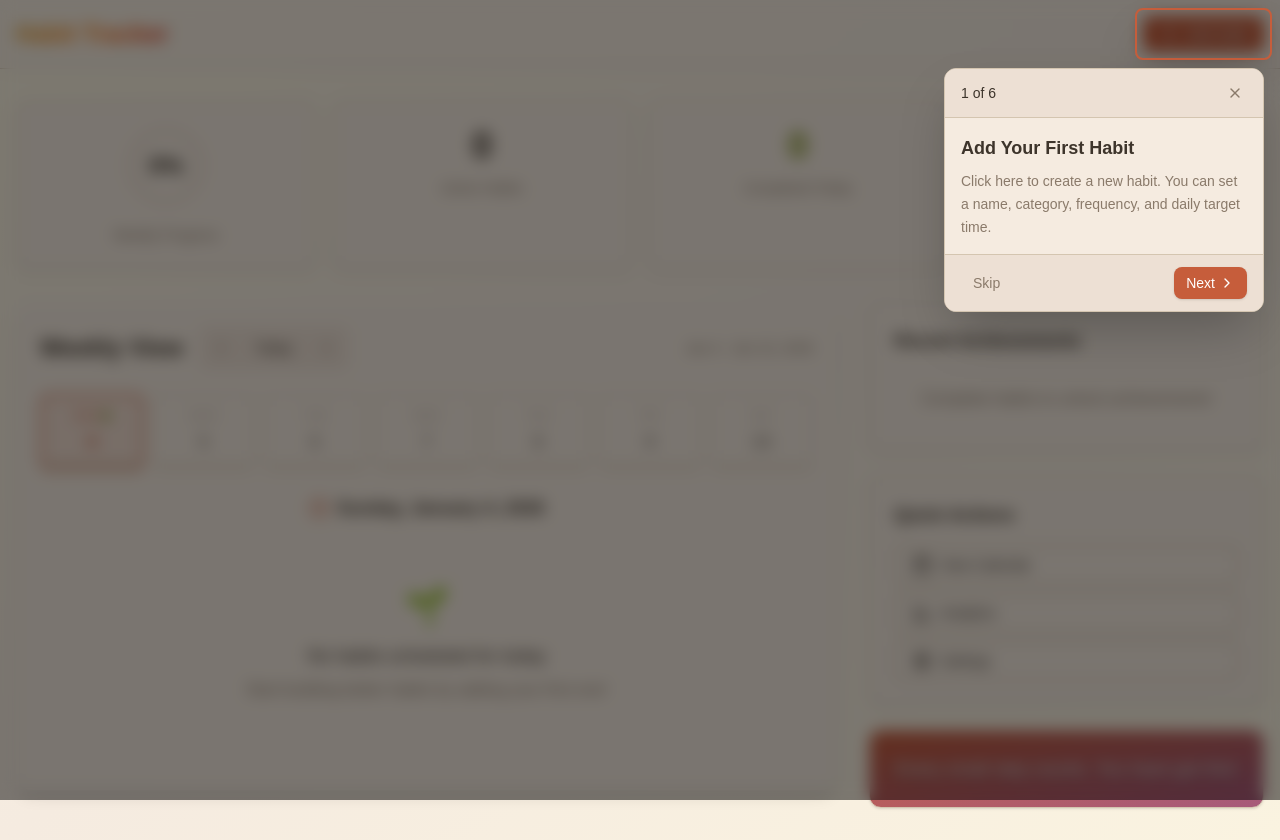
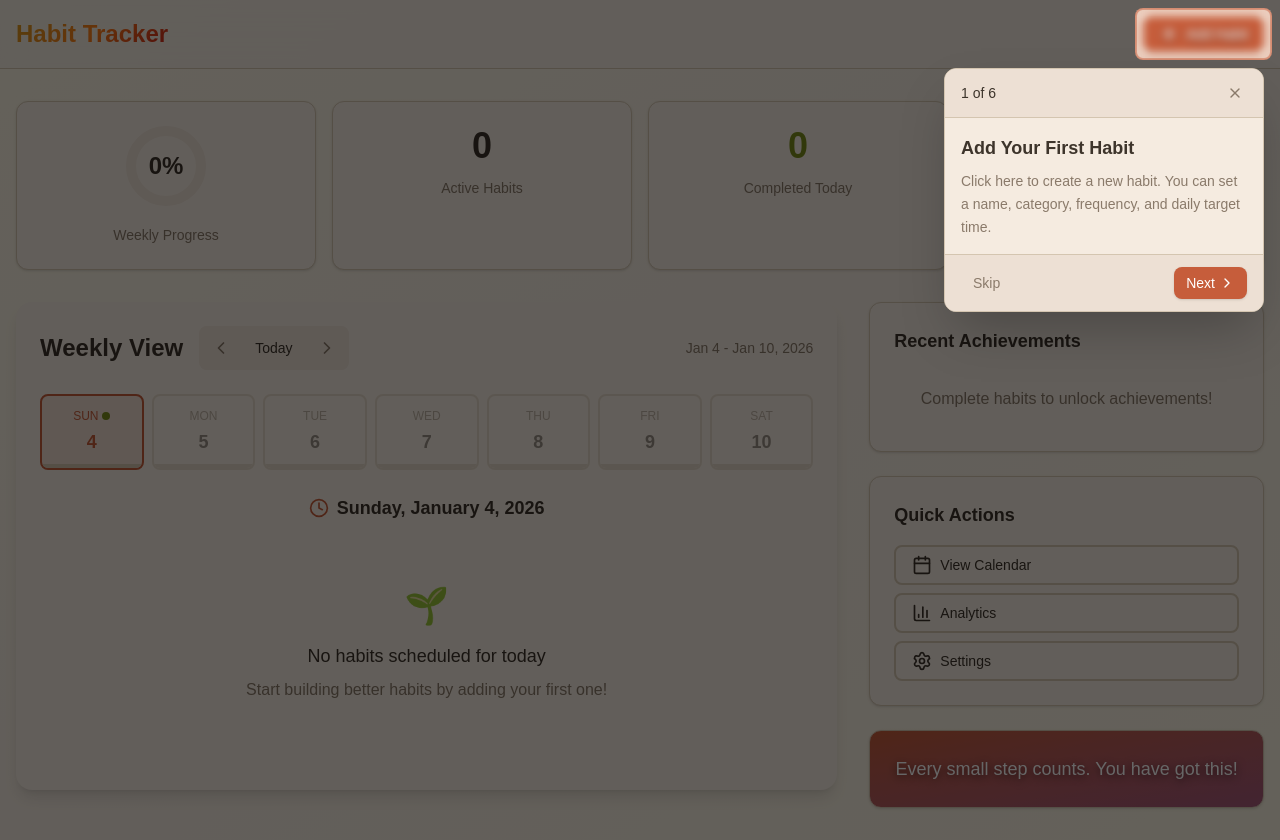
Before and after one commit to leftgrass/Habit-Tracker, a Next.js app: page / in a window 1280 px wide. Built offline with nearby package versions, Linux system fonts and the light colour scheme.

Commit message:
Fix tour overlay - only dim non-highlighted areas

```diff
--- a/components/tour/Tour.tsx
+++ b/components/tour/Tour.tsx
@@ -1,11 +1,10 @@
 'use client';
 
-import React, { useEffect, useState, useRef } from 'react';
-import { motion, AnimatePresence } from 'framer-motion';
+import React, { useEffect, useState } from 'react';
+import { motion } from 'framer-motion';
 import { X, ChevronRight, ChevronLeft, Play } from 'lucide-react';
 import { useHabitStore } from '@/store/useHabitStore';
 import { Button } from '@/components/ui/Button';
-import { cn } from '@/lib/utils';
 
 export const TOUR_STEPS = [
   {
@@ -147,52 +146,40 @@ export function Tour() {
   if (!isVisible || !tourStep) return null;
 
   return (
-    <AnimatePresence>
-      <div className="fixed inset-0 z-[100]">
-        {/* Overlay */}
-        <motion.div
-          initial={{ opacity: 0 }}
-          animate={{ opacity: 1 }}
-          exit={{ opacity: 0 }}
-          className="absolute inset-0 bg-black/50 backdrop-blur-sm"
-          onClick={handleSkip}
-        />
-
-        {/* Highlight effect */}
+    <>
       {targetRect && (
-          <motion.div
-            initial={{ opacity: 0, scale: 0.9 }}
-            animate={{ opacity: 1, scale: 1 }}
-            exit={{ opacity: 0, scale: 0.9 }}
-            className="absolute border-2 border-[var(--primary)] rounded-lg shadow-2xl"
+        <div
+          className="absolute z-[100]"
           style={{
             top: targetRect.top - 8,
             left: targetRect.left - 8,
             width: targetRect.width + 16,
             height: targetRect.height + 16,
           }}
+        >
+          <div className="absolute inset-0 border-2 border-[var(--primary)] rounded-lg" />
+          <div
+            className="absolute inset-0 rounded-lg shadow-[0_0_0_9999px_rgba(0,0,0,0.6)]"
+            style={{ backdropFilter: 'blur(4px)' }}
           />
+        </div>
       )}
 
-        {/* Tooltip */}
       <motion.div
         initial={{ opacity: 0, y: 10 }}
         animate={{ opacity: 1, y: 0 }}
-          exit={{ opacity: 0, y: 10 }}
-          className="absolute bg-[var(--card-bg)] rounded-xl shadow-2xl border border-[var(--card-border)] overflow-hidden"
+        className="absolute z-[101] bg-[var(--card-bg)] rounded-xl shadow-2xl border border-[var(--card-border)] overflow-hidden"
         style={{
           top: tooltipPosition.top,
           left: tooltipPosition.left,
           width: 320,
         }}
+        onClick={(e) => e.stopPropagation()}
       >
-          {/* Header */}
         <div className="flex items-center justify-between px-4 py-3 border-b border-[var(--card-border)] bg-[var(--secondary)]">
-            <div className="flex items-center space-x-2">
           <span className="text-sm font-medium text-[var(--foreground)]">
             {tourCurrentStep + 1} of {TOUR_STEPS.length}
           </span>
-            </div>
           <button
             onClick={handleSkip}
             className="p-1 rounded hover:bg-[var(--card-border)] transition-colors"
@@ -201,7 +188,6 @@ export function Tour() {
           </button>
         </div>
 
-          {/* Content */}
         <div className="p-4">
           <h3 className="text-lg font-semibold text-[var(--foreground)] mb-2">
             {tourStep.title}
@@ -211,7 +197,6 @@ export function Tour() {
           </p>
         </div>
 
-          {/* Footer */}
         <div className="flex items-center justify-between px-4 py-3 border-t border-[var(--card-border)] bg-[var(--secondary)]">
           <Button
             variant="ghost"
@@ -240,9 +225,7 @@ export function Tour() {
               className="flex items-center space-x-1"
             >
               {tourCurrentStep === TOUR_STEPS.length - 1 ? (
-                  <>
                 <span>Get Started</span>
-                  </>
               ) : (
                 <>
                   <span>Next</span>
@@ -253,12 +236,10 @@ export function Tour() {
           </div>
         </div>
       </motion.div>
-      </div>
-    </AnimatePresence>
+    </>
   );
 }
 
-// Tour button to restart tour from settings or elsewhere
 export function TourButton() {
   const startTour = useHabitStore((state) => state.startTour);
 
```
Lines whose indentation alone changed are shown as unchanged.
